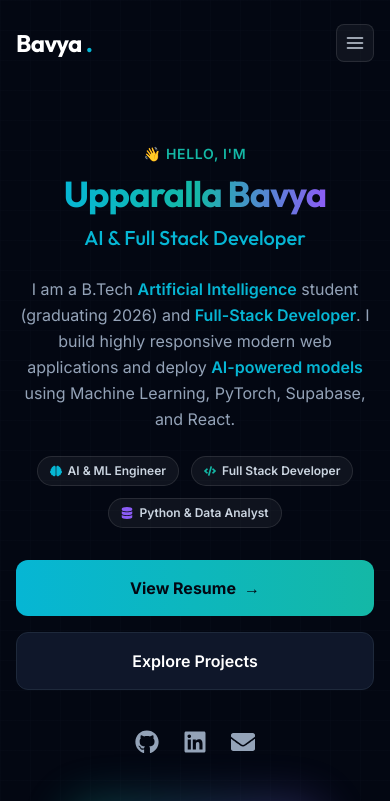
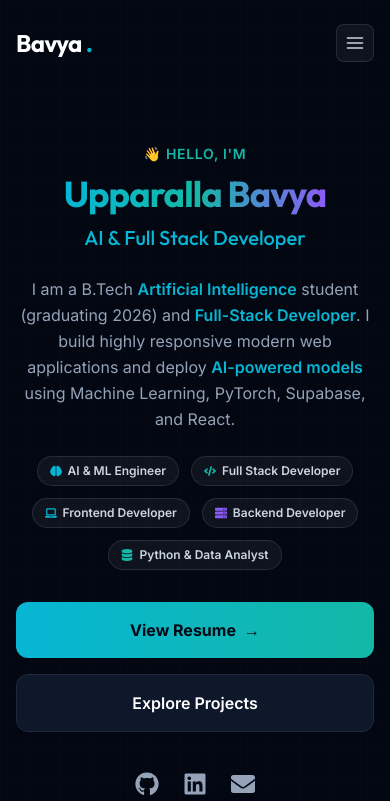
Before and after one commit to upparallabavya-29/Portfolio-, a React (Vite) app: page / in a window 390 px wide. Shown: the top 801 px of the page. Built offline with nearby package versions, Linux system fonts and the light colour scheme.

Commit message:
implement responsive hero section with profile details, skill badges, and social links

```diff
--- a/src/components/Hero.jsx
+++ b/src/components/Hero.jsx
@@ -1,8 +1,50 @@
 import React from 'react';
 import { motion } from 'framer-motion';
-import { FaGithub, FaLinkedin, FaEnvelope, FaCode, FaBrain, FaDatabase } from 'react-icons/fa';
+import {
+  FaGithub,
+  FaLinkedin,
+  FaEnvelope,
+  FaCode,
+  FaBrain,
+  FaDatabase,
+  FaLaptop,
+  FaServer
+} from 'react-icons/fa';
 import confetti from 'canvas-confetti';
 import profileImage from '../assets/profile.jpg';
+
+const badges = [
+  { text: "AI & ML Engineer", icon: FaBrain, color: "text-accentCyan", hoverBorder: "rgba(6, 182, 212, 0.4)" },
+  { text: "Full Stack Developer", icon: FaCode, color: "text-accentTeal", hoverBorder: "rgba(20, 184, 166, 0.4)" },
+  { text: "Frontend Developer", icon: FaLaptop, color: "text-accentCyan", hoverBorder: "rgba(6, 182, 212, 0.4)" },
+  { text: "Backend Developer", icon: FaServer, color: "text-accentPurple", hoverBorder: "rgba(139, 92, 246, 0.4)" },
+  { text: "Python & Data Analyst", icon: FaDatabase, color: "text-accentTeal", hoverBorder: "rgba(20, 184, 166, 0.4)" }
+];
+
+const containerVariants = {
+  hidden: { opacity: 0 },
+  visible: {
+    opacity: 1,
+    transition: {
+      staggerChildren: 0.1,
+      delayChildren: 0.2
+    }
+  }
+};
+
+const itemVariants = {
+  hidden: { y: 15, opacity: 0, scale: 0.9 },
+  visible: {
+    y: 0,
+    opacity: 1,
+    scale: 1,
+    transition: {
+      type: "spring",
+      stiffness: 120,
+      damping: 12
+    }
+  }
+};
 
 export default function Hero() {
   const handleResumeDownload = () => {
@@ -47,21 +89,35 @@ export default function Hero() {
             I am a B.Tech <span className="text-accentCyan font-semibold">Artificial Intelligence</span> student (graduating 2026) and <span className="text-accentCyan font-semibold">Full-Stack Developer</span>. I build highly responsive modern web applications and deploy <span className="text-accentCyan font-semibold">AI-powered models</span> using Machine Learning, PyTorch, Supabase, and React.
           </p>
 
-          {/* Interactive Badges (Matching Reference Screenshot) */}
-          <div className="flex flex-wrap items-center justify-center lg:justify-start gap-3">
-            <div className="flex items-center gap-1.5 px-3 py-1.5 rounded-full bg-white/5 border border-white/10 text-xs font-semibold text-slate-300 hover:border-accentCyan/30 transition-colors duration-300">
-              <FaBrain className="text-accentCyan" />
-              <span>AI & ML Engineer</span>
-            </div>
-            <div className="flex items-center gap-1.5 px-3 py-1.5 rounded-full bg-white/5 border border-white/10 text-xs font-semibold text-slate-300 hover:border-accentCyan/30 transition-colors duration-300">
-              <FaCode className="text-accentTeal" />
-              <span>Full Stack Developer</span>
-            </div>
-            <div className="flex items-center gap-1.5 px-3 py-1.5 rounded-full bg-white/5 border border-white/10 text-xs font-semibold text-slate-300 hover:border-accentCyan/30 transition-colors duration-300">
-              <FaDatabase className="text-accentPurple" />
-              <span>Python & Data Analyst</span>
-            </div>
-          </div>
+          {/* Interactive Badges with Framer Motion Stagger and Hover Animation */}
+          <motion.div
+            variants={containerVariants}
+            initial="hidden"
+            animate="visible"
+            className="flex flex-wrap items-center justify-center lg:justify-start gap-3"
+          >
+            {badges.map((badge, idx) => {
+              const Icon = badge.icon;
+              return (
+                <motion.div
+                  key={idx}
+                  variants={itemVariants}
+                  whileHover={{
+                    scale: 1.05,
+                    y: -3,
+                    borderColor: badge.hoverBorder,
+                    backgroundColor: "rgba(255, 255, 255, 0.08)",
+                    boxShadow: "0 8px 20px -6px rgba(6, 182, 212, 0.15)"
+                  }}
+                  whileTap={{ scale: 0.95 }}
+                  className="flex items-center gap-1.5 px-3 py-1.5 rounded-full bg-white/5 border border-white/10 text-xs font-semibold text-slate-300 transition-all duration-300 cursor-pointer select-none"
+                >
+                  <Icon className={badge.color} />
+                  <span>{badge.text}</span>
+                </motion.div>
+              );
+            })}
+          </motion.div>
 
           {/* CTA Buttons */}
           <div className="flex flex-col sm:flex-row items-center justify-center lg:justify-start gap-4 pt-2">
```
